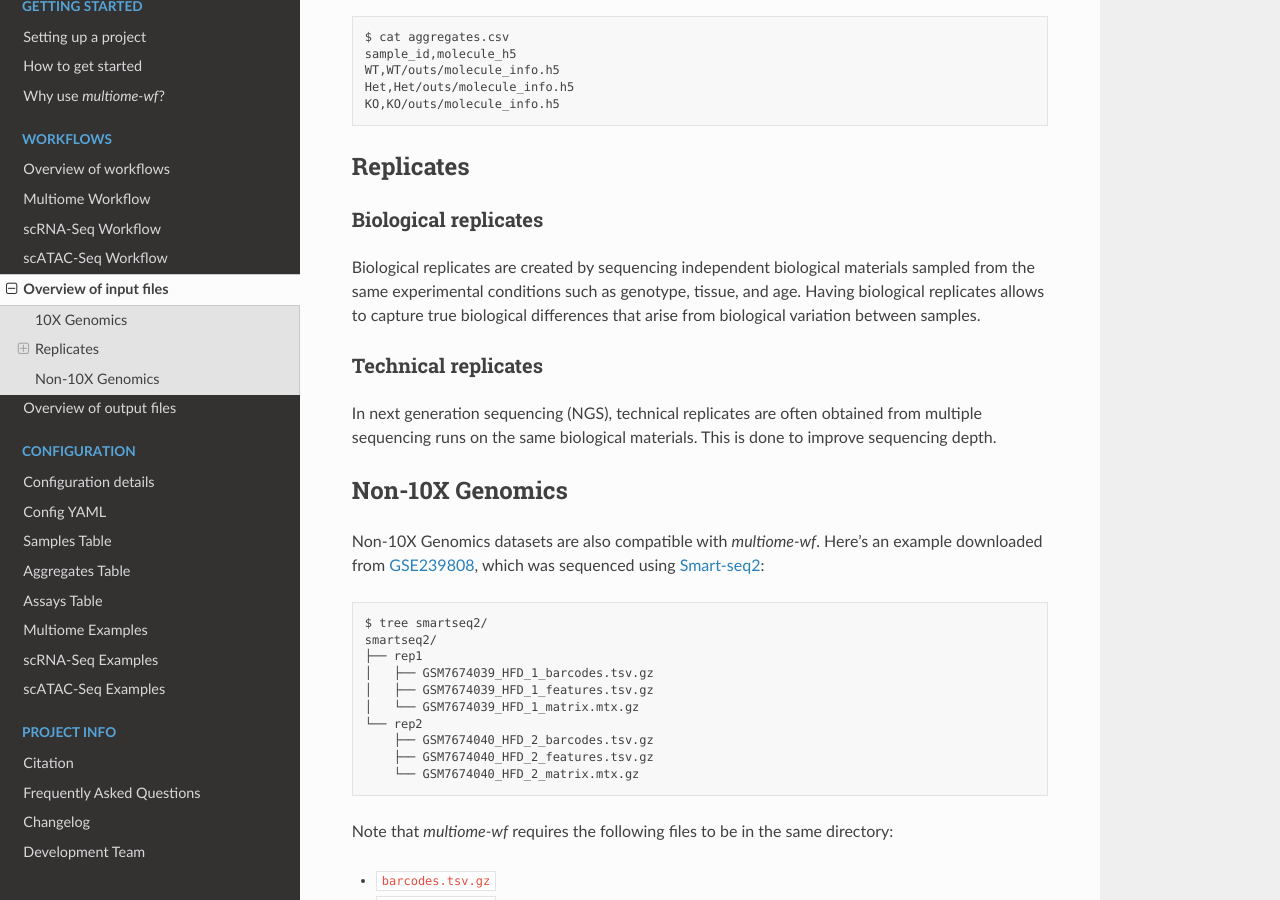
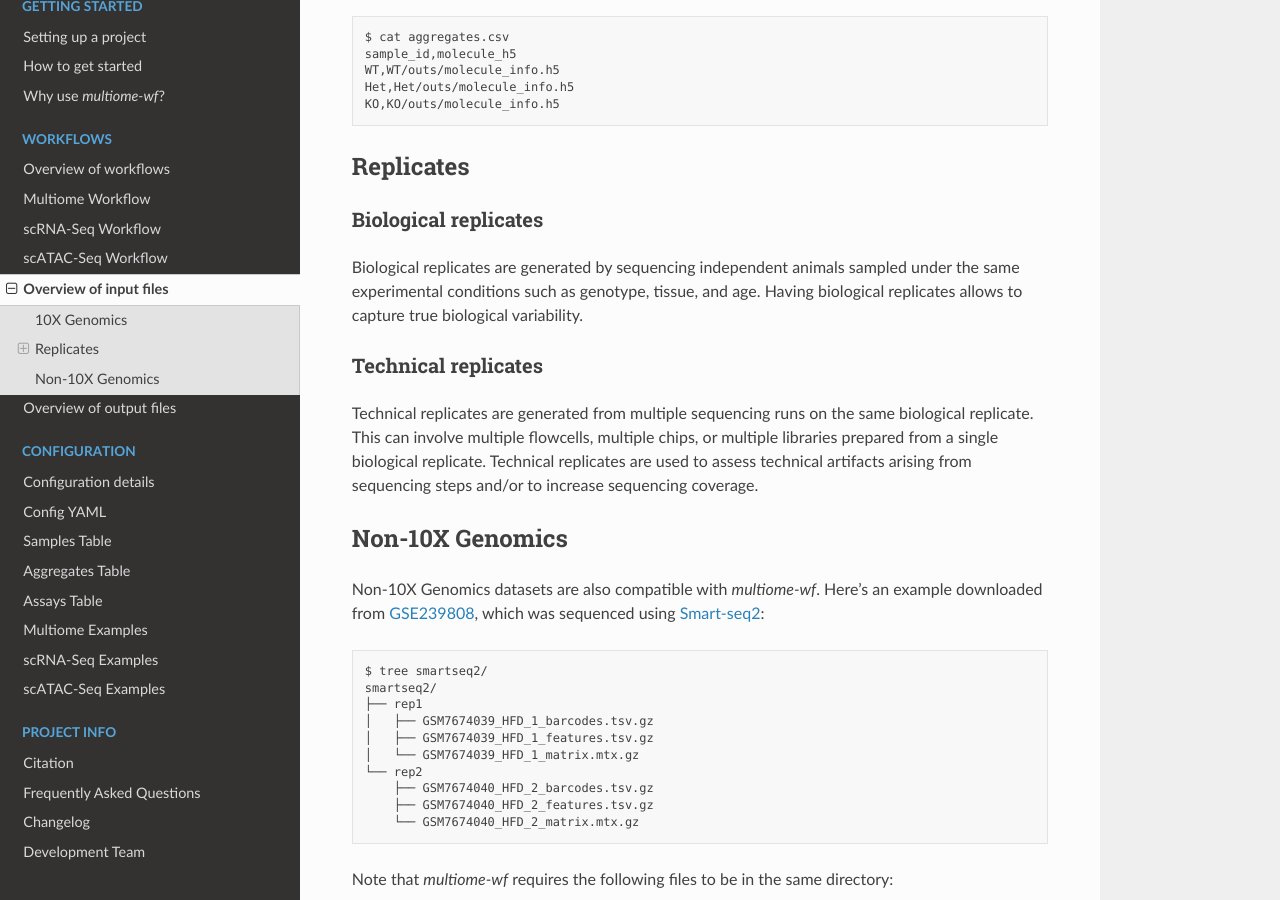
Before and after one commit to NICHD-BSPC/multiome-wf, a Sphinx documentation site: the page built from docs/workflows/overview-input.rst, in a window 1280 px wide and 900 px high, scrolled down 2181 px. Built offline with Sphinx 7.4.7 and the Read the Docs theme 2.0.0, drawn with Linux system fonts in a browser that asks for light colours.

Commit message:
documentation updated - description on biological/technical

```diff
--- a/docs/workflows/overview-input.rst
+++ b/docs/workflows/overview-input.rst
@@ -120,24 +120,28 @@ just a 1-based running count of the row number a library id is entered in the
     Het,Het/outs/molecule_info.h5
     KO,KO/outs/molecule_info.h5
 
+
+.. _replicates:
+
 Replicates
 ~~~~~~~~~~
 
 Biological replicates
 ---------------------
 
-Biological replicates are created by sequencing independent biological materials
-sampled from the same experimental conditions such as genotype, tissue, and age.
-Having biological replicates allows to capture true biological differences that
-arise from biological variation between samples.
+Biological replicates are generated by sequencing independent animals sampled
+under the same experimental conditions such as genotype, tissue, and age.
+Having biological replicates allows to capture true biological variability.
+
 
 Technical replicates
 --------------------
 
-In next generation sequencing (NGS), technical replicates are often obtained
-from multiple sequencing runs on the same biological materials. This is done
-to improve sequencing depth.
-
+Technical replicates are generated from multiple sequencing runs on the same
+biological replicate. This can involve multiple flowcells, multiple chips,
+or multiple libraries prepared from a single biological replicate. Technical
+replicates are used to assess technical artifacts arising from sequencing steps
+and/or to increase sequencing coverage.
 
 .. _non-tenx:
 
```
Also changed, not shown: docs/project-info/faq.rst (+2 -5 lines).
